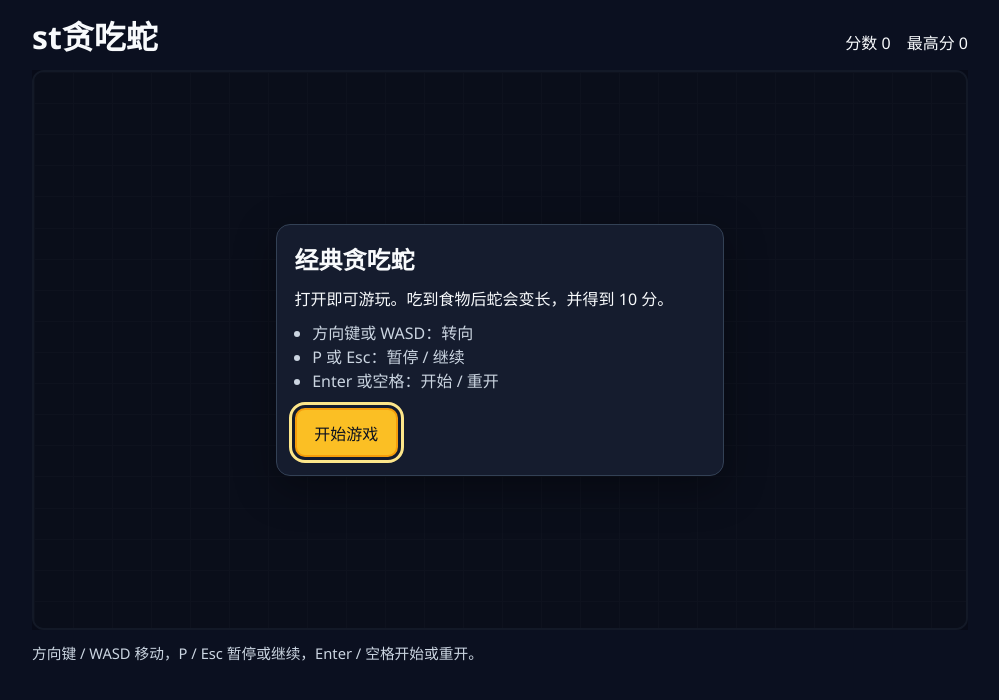
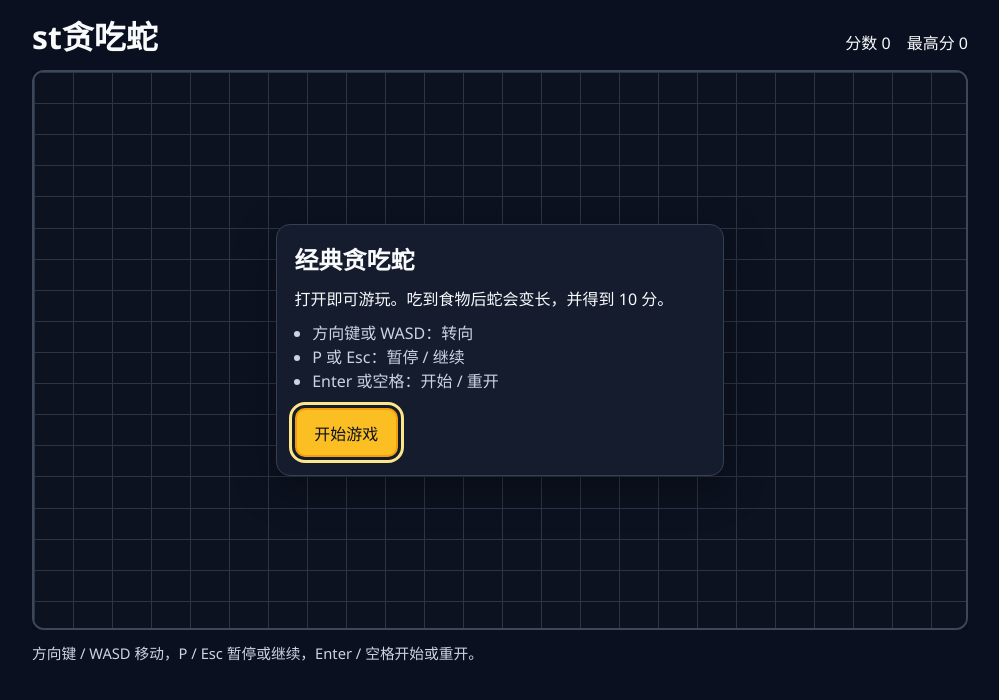
Before and after one commit to i010542/st-snake, a React (Vite) app: page / in a window 1280 px wide. Shown: the top 700 px of the page, without its empty margins (140-1139 px from the left). Built offline with nearby package versions, Linux system fonts and the light colour scheme.

Commit message:
fix: make the board grid visible and harden Playwright flows
Lighten the overlay, strengthen grid contrast, and wait for the menu before sending Enter.

Co-authored-by: alan <i010542@gmail.com>

```diff
--- a/src/render/drawBoard.ts
+++ b/src/render/drawBoard.ts
@@ -8,7 +8,7 @@ export interface RenderMetrics {
 
 const COLORS = {
   background: '#111827',
-  grid: '#1f2937',
+  grid: '#475569',
   body: '#38bdf8',
   head: '#fbbf24',
   headMark: '#111827',
--- a/src/styles/global.css
+++ b/src/styles/global.css
@@ -93,7 +93,7 @@ button:focus-visible {
   max-height: min(70vh, 640px);
   margin: 0 auto;
   background: #111827;
-  border: 2px solid #334155;
+  border: 2px solid #64748b;
   border-radius: 12px;
   overflow: hidden;
 }
@@ -111,7 +111,7 @@ button:focus-visible {
   align-items: center;
   justify-content: center;
   padding: 0.75rem;
-  background: rgba(7, 11, 22, 0.72);
+  background: rgba(7, 11, 22, 0.42);
 }
 
 .panel {
```
Also changed, not shown: 1 other file (tests, documents, lock files or other folders).
